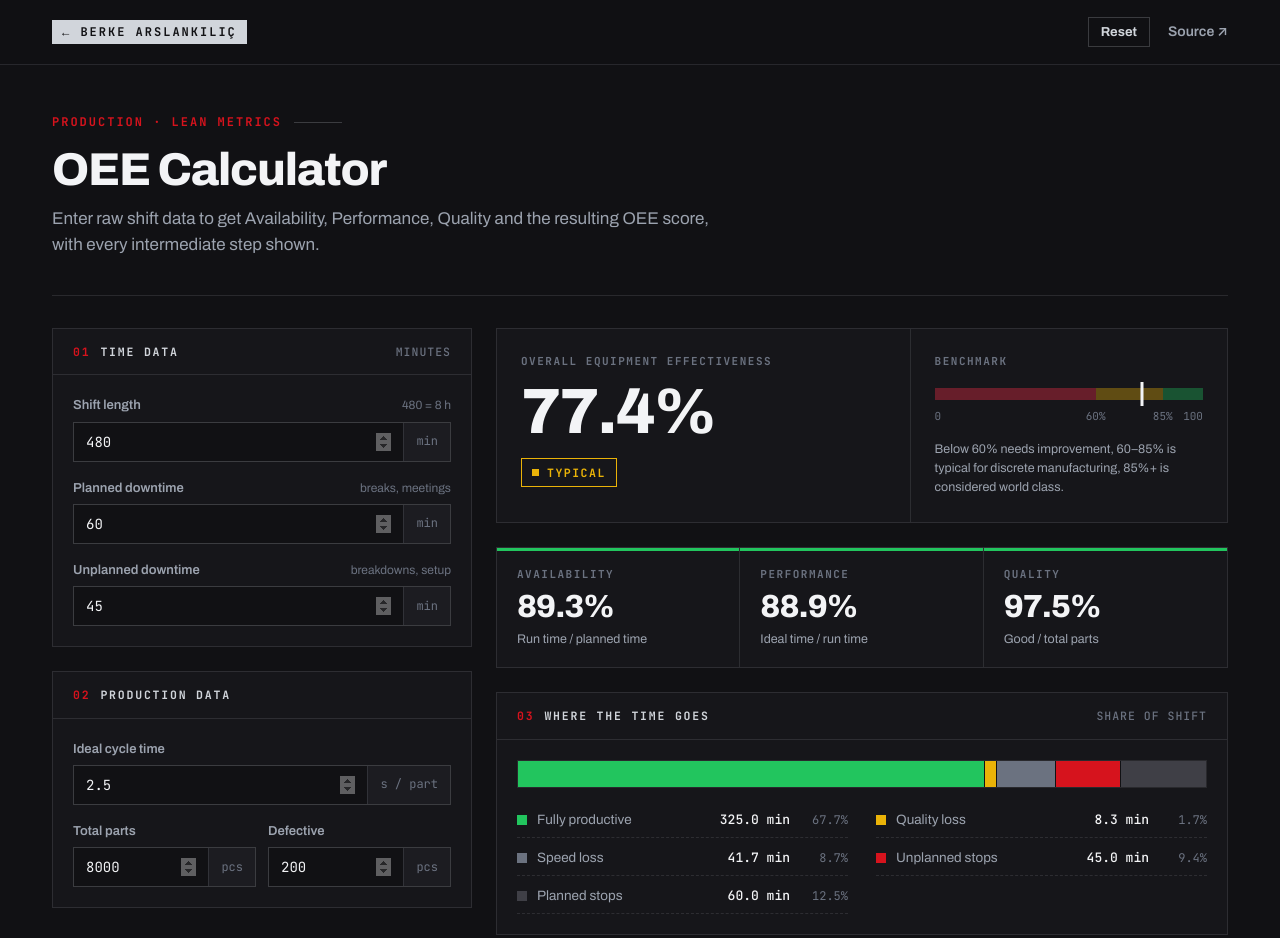
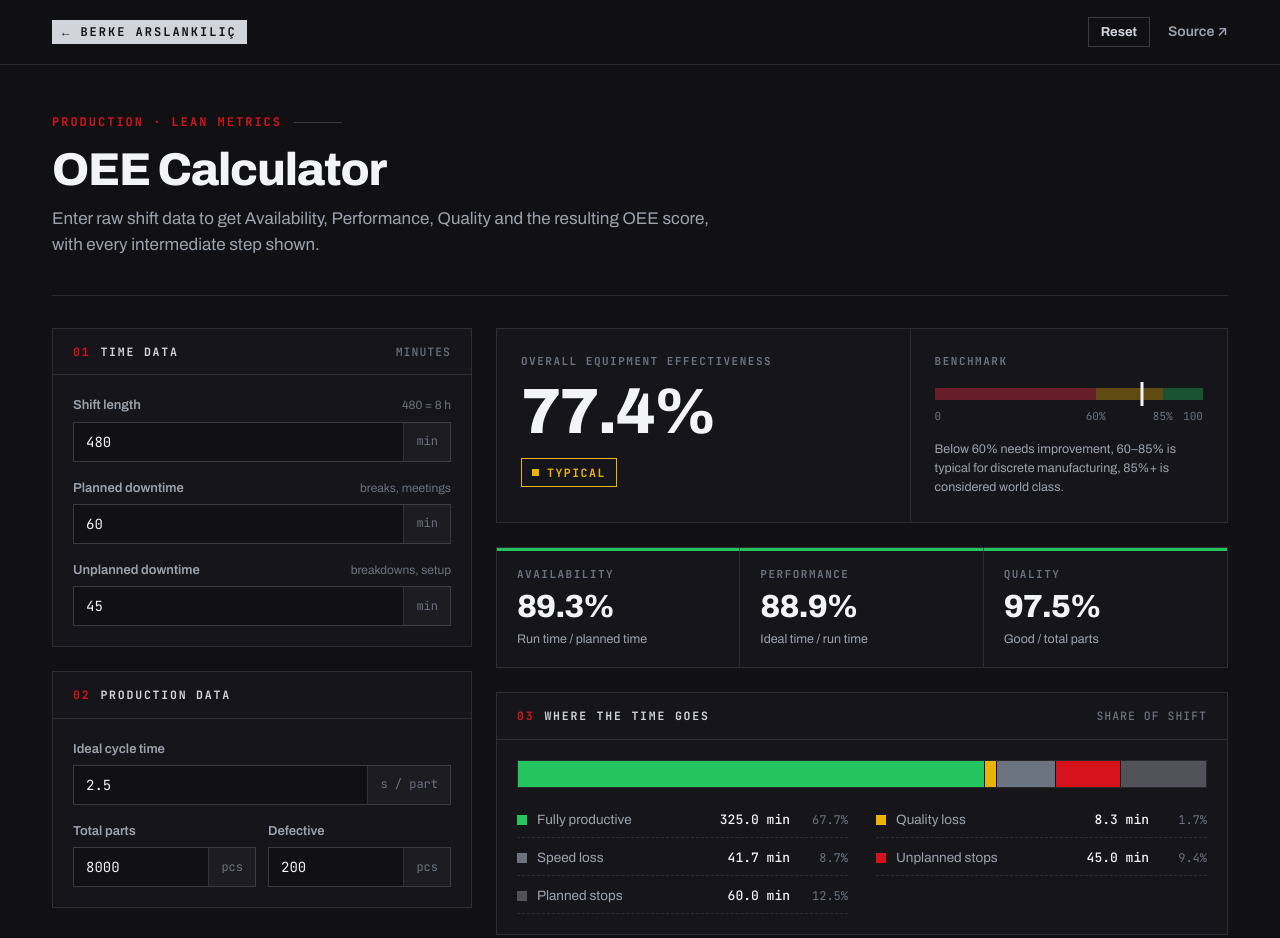
Before and after one commit to BerkeArslankilic/oee-calculator, a plain HTML site: page index.html in a window 1280 px wide. Shown: the top 938 px of the page. Drawn offline with Linux system fonts and the light colour scheme.

Commit message:
Hide number spinners, sticky inputs, lighter legend color

```diff
--- a/css/style.css
+++ b/css/style.css
@@ -18,7 +18,7 @@
     --c1: #D6131D;
     --c2: #E5E7EB;
     --c3: #6B7280;
-    --c4: #3F3F46;
+    --c4: #52525B;
 
     --display: 'Archivo', system-ui, -apple-system, sans-serif;
     --mono: 'JetBrains Mono', ui-monospace, monospace;
@@ -80,6 +80,7 @@ main { flex: 1; }
 .workspace { display: grid; grid-template-columns: minmax(320px, 420px) 1fr; gap: 24px; padding: 32px 0 48px; align-items: start; }
 .workspace.single { grid-template-columns: 1fr; }
 .stack { display: flex; flex-direction: column; gap: 24px; }
+@media (min-width: 921px) { .sticky-inputs { position: sticky; top: 88px; } }
 .workspace > *, .stack > *, .row2 > *, .hero-result > * { min-width: 0; }
 @media (max-width: 920px) { .workspace, .po-workspace { grid-template-columns: minmax(0, 1fr); } }
 
@@ -125,7 +126,8 @@ main { flex: 1; }
 }
 .input .unit { border-left: 1px solid var(--line); }
 .input .pre { border-right: 1px solid var(--line); }
-input[type=number]::-webkit-inner-spin-button { opacity: .35; }
+input[type=number] { -moz-appearance: textfield; appearance: textfield; }
+input[type=number]::-webkit-inner-spin-button, input[type=number]::-webkit-outer-spin-button { -webkit-appearance: none; margin: 0; }
 input[type=date]::-webkit-calendar-picker-indicator { filter: invert(.8); }
 
 select.select {
--- a/index.html
+++ b/index.html
@@ -32,7 +32,7 @@
 
         <div class="workspace">
             <!-- Girdiler -->
-            <div class="stack">
+            <div class="stack sticky-inputs">
                 <div class="panel">
                     <div class="panel-head"><span><span class="no">01</span>Time Data</span><span class="aside">minutes</span></div>
                     <div class="panel-body">
```
